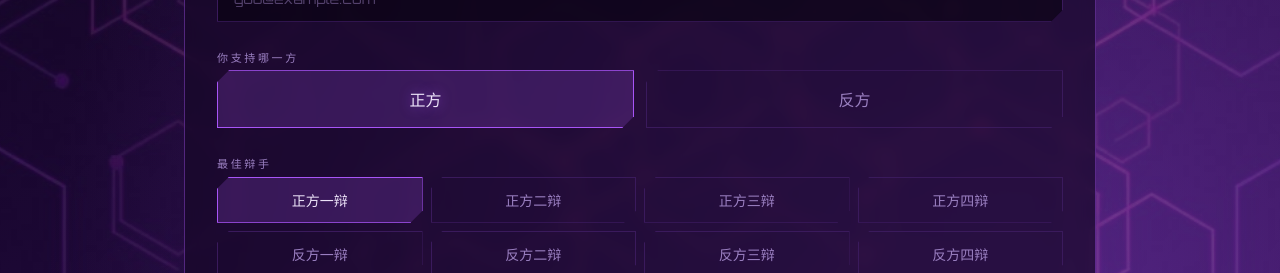
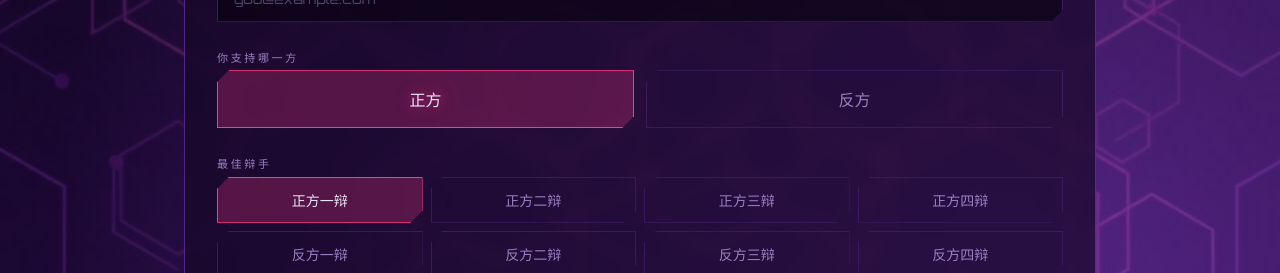
Before and after one commit to WX-git-random/audience-voting, a Next.js app: page / in a window 1280 px wide. Shown: the part 804-1077 px from the top of the page. Built offline with nearby package versions, Linux system fonts and the light colour scheme; no server answers; the database is empty.

Commit message:
feat: update color variables and component class names for team identities
Co-authored-by: WX-git-random <319823416+WX-git-random@users.noreply.github.com>

```diff
--- a/app/globals.css
+++ b/app/globals.css
@@ -8,10 +8,19 @@
   --color-panel-edge: #3a1a5c;
   --color-muted: #9a7fc0;
 
-  /* 正方 / affirmative */
+  /* Shared HUD chrome accents (brackets, buttons, focus rings).
+     These are NOT the team colors — see --color-aff / --color-neg below. */
   --color-violet: #a855f7;
-  /* 反方 / negative */
   --color-magenta: #ec1d63;
+
+  /* Team identity. 正方 / affirmative */
+  --color-aff: #ff3884;
+  /* Team identity. 反方 / negative */
+  --color-neg: #5a23a4;
+  /* #5a23a4 only reaches ~2.2:1 against the near-black background, so large
+     numerals in it are barely legible. This same-hue tint (~5.7:1) is used for
+     反方 TEXT while the exact brand color stays on fills and borders. */
+  --color-neg-lit: #a06ce5;
 
   --font-sans: var(--font-noto-sans-sc), ui-sans-serif, system-ui, sans-serif;
   /* Orbitron has no CJK glyphs, so Chinese in a "mono" label falls through
@@ -85,6 +94,17 @@
   text-shadow: 0 0 12px rgba(236, 29, 99, 0.65);
 }
 
+/* 正方 #ff3884 */
+@utility text-glow-aff {
+  text-shadow: 0 0 14px rgba(255, 56, 132, 0.7);
+}
+
+/* 反方 — glow uses the brand purple even though the glyph uses the lighter
+   tint, which keeps the team read intact. */
+@utility text-glow-neg {
+  text-shadow: 0 0 14px rgba(90, 35, 164, 0.9);
+}
+
 @keyframes hud-sweep {
   0% {
     transform: translateY(-100%);
--- a/components/results-view.tsx
+++ b/components/results-view.tsx
@@ -50,7 +50,7 @@ export function ResultsView({ initial }: { initial: Results }) {
                     <div key={team} className="flex flex-col items-center gap-2">
                       <span
                         className={`font-mono text-5xl font-bold md:text-6xl ${
-                          isAff ? "text-violet text-glow-violet" : "text-magenta text-glow-magenta"
+                          isAff ? "text-aff text-glow-aff" : "text-neg-lit text-glow-neg"
                         }`}
                       >
                         {pct.toFixed(0)}
@@ -66,12 +66,10 @@ export function ResultsView({ initial }: { initial: Results }) {
               {/* Single split bar instead of a pie — far more readable */}
               <div className="hud-clip-sm flex h-8 w-full overflow-hidden border border-panel-edge">
                 <div
-                  className="flex items-center justify-end bg-violet/80 transition-all duration-700 ease-out"
+                  className="flex items-center justify-end bg-aff transition-all duration-700 ease-out"
                   style={{ width: `${total > 0 ? ((teamCounts["正方"] ?? 0) / total) * 100 : 50}%` }}
                 />
-                <div
-                  className="flex-1 bg-magenta/80 transition-all duration-700 ease-out"
-                />
+                <div className="flex-1 bg-neg transition-all duration-700 ease-out" />
               </div>
             </>
           )}
@@ -99,7 +97,7 @@ export function ResultsView({ initial }: { initial: Results }) {
                     <div className="h-5 flex-1 bg-panel-edge/30">
                       <div
                         className={`h-full transition-all duration-700 ease-out ${
-                          isAff ? "bg-violet/80" : "bg-magenta/80"
+                          isAff ? "bg-aff" : "bg-neg"
                         }`}
                         style={{ width: `${(count / maxSpeaker) * 100}%` }}
                       />
--- a/components/vote-form.tsx
+++ b/components/vote-form.tsx
@@ -63,8 +63,8 @@ export function VoteForm() {
                   className={`hud-clip-sm cursor-pointer border px-4 py-4 text-center text-base transition-all ${
                     active
                       ? isAff
-                        ? "border-violet bg-violet/20 text-glow-violet"
-                        : "border-magenta bg-magenta/20 text-glow-magenta"
+                        ? "border-aff bg-aff/25 text-glow-aff"
+                        : "border-neg-lit bg-neg/40 text-glow-neg"
                       : "border-panel-edge text-muted hover:border-violet/60 hover:text-foreground"
                   }`}
                 >
@@ -98,8 +98,8 @@ export function VoteForm() {
                   className={`hud-clip-sm cursor-pointer border px-2 py-3 text-center text-sm transition-all ${
                     active
                       ? isAff
-                        ? "border-violet bg-violet/20"
-                        : "border-magenta bg-magenta/20"
+                        ? "border-aff bg-aff/25"
+                        : "border-neg-lit bg-neg/40"
                       : "border-panel-edge text-muted hover:border-violet/60 hover:text-foreground"
                   }`}
                 >
```
